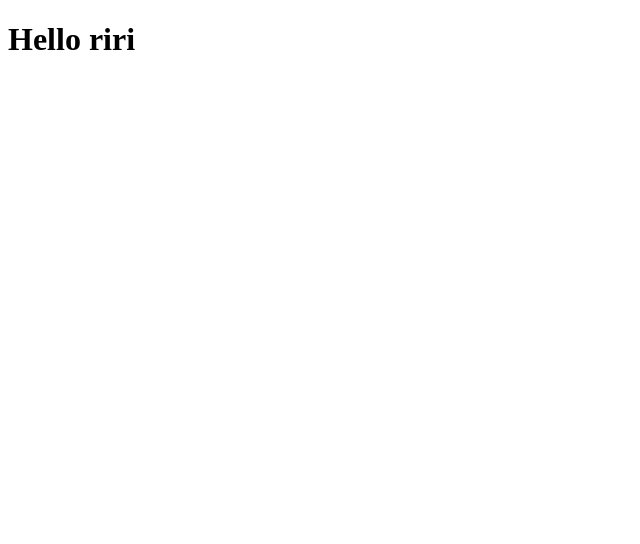
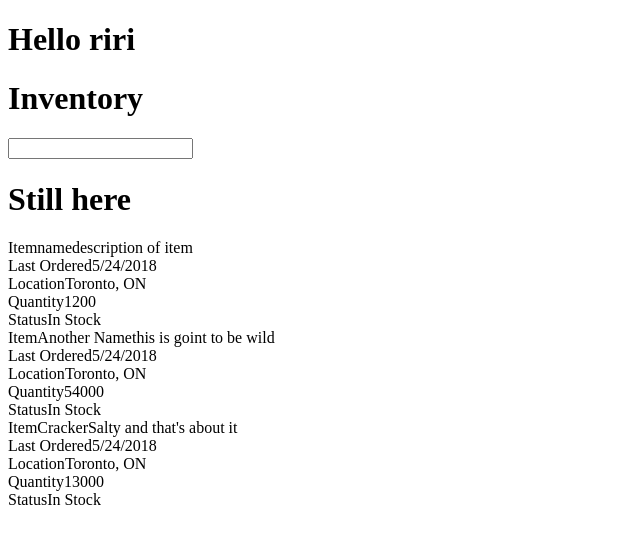
Before and after one commit to RylanFerrer/InStock, a React (Create React App) app in the folder client/: page / in a window 1280 px wide. Shown: the top 544 px of the page, without its empty margins (0-640 px from the left). Built offline with nearby package versions, Linux system fonts and the light colour scheme.

Commit message:
Product table renders but still needs styles

```diff
--- a/client/src/App.js
+++ b/client/src/App.js
@@ -1,9 +1,11 @@
 import React from "react";
+import Inventory from "./components/product-display/Inventory";
 
 function App() {
   return (
     <div className="App">
       <h1>Hello riri</h1>
+      <Inventory />
     </div>
   );
 }
--- /dev/null
+++ b/client/src/components/product-display/Inventory.js
@@ -0,0 +1,51 @@
+import React, { Component } from "react";
+import ProductTable from "./ProductTable";
+
+export default class Inventory extends Component {
+  array = [
+    {
+      item: "name",
+      description: "description of item",
+      ordered_by: "John Doe",
+      last_ordered: "5/24/2018",
+      quantity: "1200",
+      reference_number: "123456789",
+      location: "Toronto, ON",
+      status: "In Stock",
+      key: 123456
+    },
+    {
+      item: "Another Name",
+      description: "this is goint to be wild",
+      ordered_by: "name 2",
+      last_ordered: "5/24/2018",
+      quantity: "54000",
+      reference_number: "123456789",
+      location: "Toronto, ON",
+      status: "In Stock",
+      key: 99876
+    },
+    {
+      item: "Cracker",
+      description: "Salty and that's about it",
+      ordered_by: "Lebron James",
+      last_ordered: "5/24/2018",
+      quantity: "13000",
+      reference_number: "123456789",
+      location: "Toronto, ON",
+      status: "In Stock",
+      key: 563920
+    }
+  ];
+  render() {
+    return (
+      <>
+        <div>
+          <h1>Inventory</h1>
+          <input type="text" />
+        </div>
+        <ProductTable items={this.array} />
+      </>
+    );
+  }
+}
--- /dev/null
+++ b/client/src/components/product-display/ProductTable.js
@@ -0,0 +1,44 @@
+import React from "react";
+
+export default function ProductTable(props) {
+  const products = props.items;
+  console.log(products);
+  const tableDisplay = products.map(obj => {
+    return (
+      <section key={obj.key} className="table">
+        <div className="table-row">
+          <div className="table-row__content">
+            <span className="table-row__content--key">Item</span>
+            <span className="table-row__content--bold">{obj.item}</span>
+            <span className="table-row__content--value">{obj.description}</span>
+          </div>
+          <div className="table-row__content">
+            <span className="table-row__content--key">Last Ordered</span>
+            <span className="table-row__content--value">
+              {obj.last_ordered}
+            </span>
+          </div>
+          <div className="table-row__content">
+            <span className="table-row__content--key">Location</span>
+            <span className="table-row__content--value">{obj.location}</span>
+          </div>
+          <div className="table-row__content">
+            <span className="table-row__content--key">Quantity</span>
+            <span className="table-row__content--value">{obj.quantity}</span>
+          </div>
+          <div className="table-row__content">
+            <span className="table-row__content--key">Status</span>
+            <span className="table-row__content--value">{obj.status}</span>
+          </div>
+        </div>
+      </section>
+    );
+  });
+
+  return (
+    <>
+      <h1>Still here</h1>
+      {tableDisplay}
+    </>
+  );
+}
```
